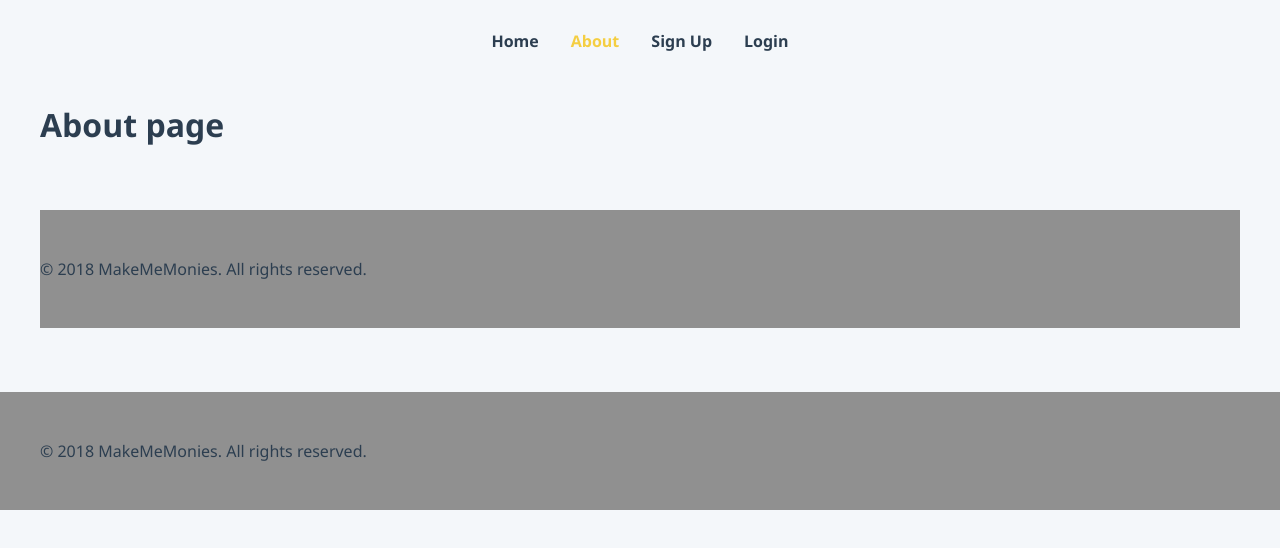
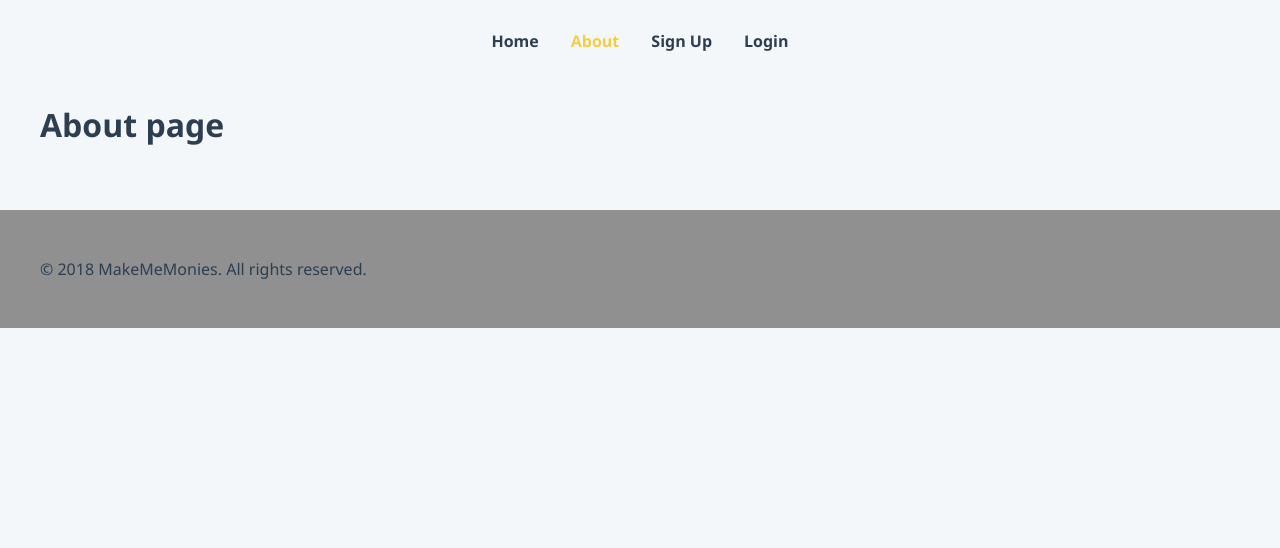
Before and after one commit to Pancrisp/meed-client, a Vue app: page /about in a window 1280 px wide. Shown: the top 548 px of the page. Built offline with nearby package versions, Linux system fonts and the light colour scheme.

Commit message:
Remove duplicate footer components in some pages

```diff
--- a/src/App.vue
+++ b/src/App.vue
@@ -64,7 +64,7 @@ a {
 input {
   display: block;
   width: 100%;
-  max-width: 480px;
+  max-width: 400px;
   margin: 1rem auto;
   padding: 0.8rem;
   border: 1px solid #d3d3d3;
--- a/src/views/About.vue
+++ b/src/views/About.vue
@@ -2,18 +2,15 @@
   <div class="about">
     <Header/>
     <h1>About page</h1>
-    <Footer/>
   </div>
 </template>
 
 <script>
 import Header from "@/components/partials/Header.vue";
-import Footer from "@/components/partials/Footer.vue";
 
 export default {
   components: {
-    Header,
-    Footer
+    Header
   }
 };
 </script>
--- a/src/views/Landing.vue
+++ b/src/views/Landing.vue
@@ -8,12 +8,10 @@
 
 <script>
 import Header from "@/components/partials/Header.vue";
-import Footer from "@/components/partials/Footer.vue";
 
 export default {
   components: {
-    Header,
-    Footer
+    Header
   }
 };
 </script>
```
